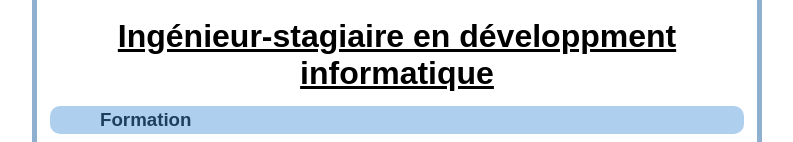
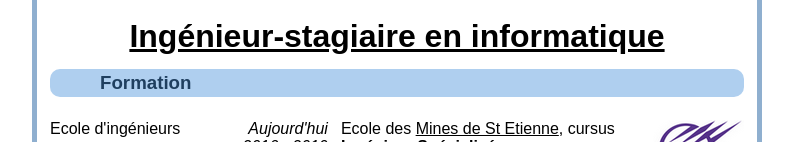
Before and after one commit to divayv/DIVAY_Valentin.github.io, a plain HTML site: page index.html in a window 1280 px wide. Shown: the part 290-432 px from the top of the page, without its empty margins (243-1036 px from the left). Drawn offline with Linux system fonts and the light colour scheme.

Commit message:
premier comit

```diff
--- a/index.html
+++ b/index.html
@@ -28,7 +28,7 @@
 			</div>
 		</header>
 
-		<h1>Ingénieur-stagiaire en développment informatique</h1>
+		<h1>Ingénieur-stagiaire en informatique</h1>
 
 
 		<table class="tableau">
```
Also changed, not shown: Profil_CV.bmp.
